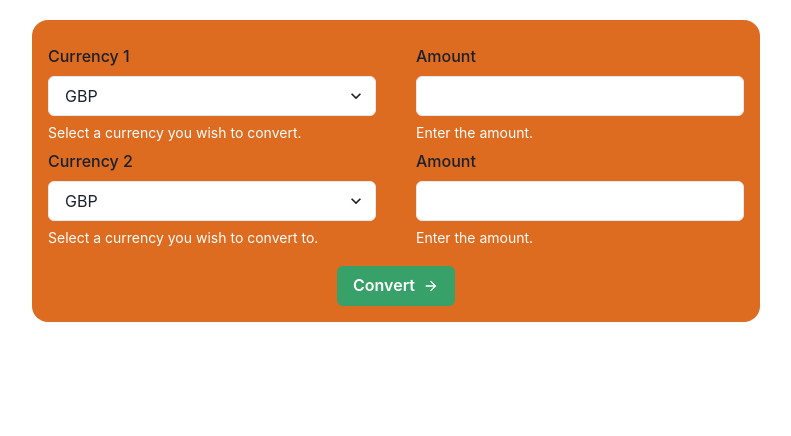
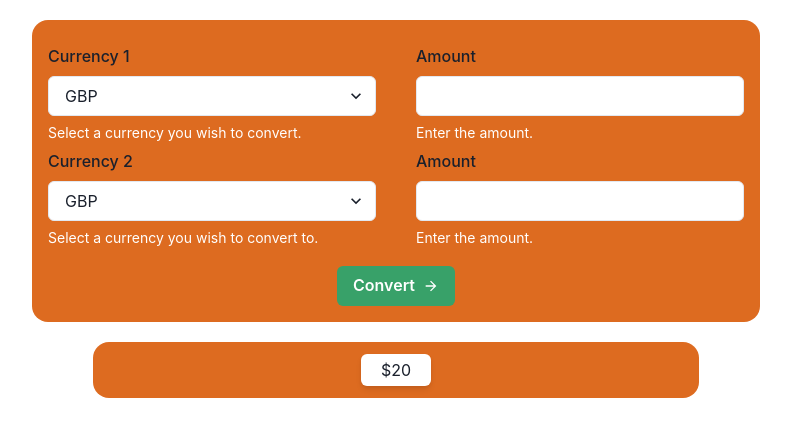
Before and after one commit to patchinator/currency-converter, a React (Create React App) app: page / in a window 1280 px wide. Shown: the top 436 px of the page, without its empty margins (244-1035 px from the left). Built offline with nearby package versions, Linux system fonts and the light colour scheme.

Commit message:
finished results components. Imported to app component for display

```diff
--- a/src/App.js
+++ b/src/App.js
@@ -1,10 +1,12 @@
 import Form from "./components/Form";
+import Results from "./components/Results";
 import { Fragment } from "react";
 
 function App() {
   return (
     <Fragment>
       <Form />
+      <Results />
     </Fragment>
   );
 }
--- a/src/components/Results.js
+++ b/src/components/Results.js
@@ -1,12 +1,18 @@
-import { Box } from "@chakra-ui/layout";
+import { Box, Flex, Container } from "@chakra-ui/layout";
 import { Text } from "@chakra-ui/layout";
 
 const Results = () => {
   return (
-    <Box>
-      <Text>20</Text>
-    </Box>
-  )
+    <Container w="100%" p="0">
+      <Box bg="orange.500" p="3" borderRadius="2xl">
+        <Flex justifyContent="center">
+          <Box bg="white" pl="5" pr="5" pt="1" pb="1" borderRadius="md" boxShadow="md">
+            <Text>$20</Text>
+          </Box>
+        </Flex>
+      </Box>
+    </Container>
+  );
 };
 
 export default Results;
```
